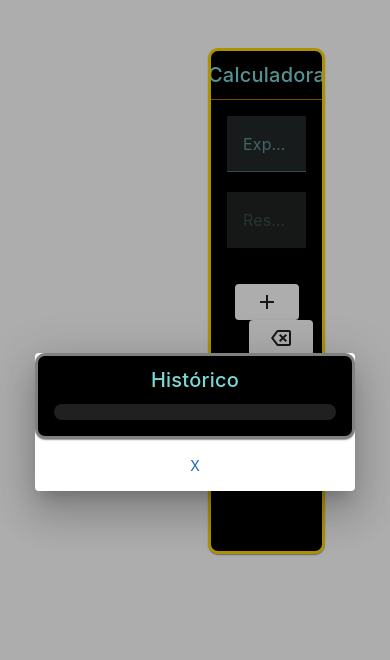
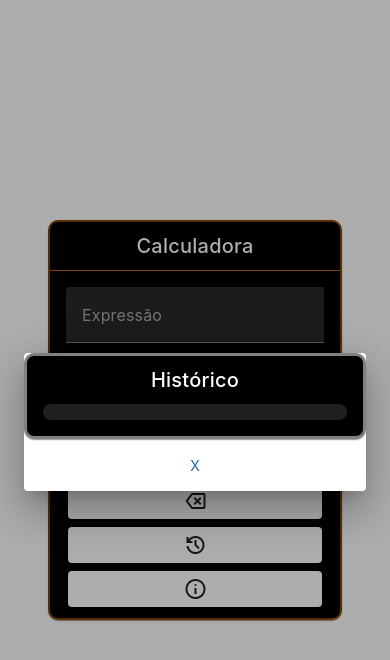
Before and after one commit to SimonMelo/calculator, a Vue app: page / in a window 390 px wide. Both pictures are taken after a click on the button "history". Shown: the top 660 px of the page. Built offline with nearby package versions, Linux system fonts and the light colour scheme.

Commit message:
feat: add responsiveness and saving history values to sessionStorage

```diff
--- a/index.html
+++ b/index.html
@@ -2,7 +2,7 @@
 <html lang="pt-br">
   <head>
     <meta charset="UTF-8">
-    <link rel="icon" href="/favicon.ico">
+    <link rel="icon" href="/src/assets/calculator.png">
     <link rel="stylesheet" href="https://fonts.googleapis.com/css2?family=Material+Symbols+Outlined:opsz,wght,FILL,GRAD@24,400,0,0" />
     <meta name="viewport" content="width=device-width, initial-scale=1.0">
     <title>Calculadora</title>
--- a/src/App.vue
+++ b/src/App.vue
@@ -1,6 +1,6 @@
 <template>
-  <v-container id="container">
-    <v-card class="mr-12" id='card-calculator' width="30vw" height="60vh">
+  <v-container  :style="{ marginTop: isMobile ? dynamicMargin + 'px' : 'auto' }" class="d-flex align-center justify-center">
+    <v-card class="ma-auto" width="400" height="400" id="card-calculator">
       <v-card-title style="display: flex; justify-content: center;">
         Calculadora
       </v-card-title>
@@ -8,12 +8,12 @@
       <!-- Dentro do v-card-text está inserido os inputs para inserir as expressões e o outro para mostrar o resultado -->
       <v-card-text>
         <v-text-field placeholder="3 + 5 * (2 - 4) / 2" style="background: rgb(32, 32, 32); height: 3.5rem;" v-model="expression" outlined label="Expressão"
-          @input="updateResult" autocomplete="off" @keydown="preventEnter" />
+          @input="updateResult" autocomplete="off" />
         <v-text-field style="background: rgb(32, 32, 32); height: 3.5rem;" disabled class="mt-5" v-model="result" outlined
           label="Resultado" />
       </v-card-text>
       <!-- Dentro do v-row é adicionado funcionalidades -->
-      <v-row style="display: flex; justify-content: center;" class="mt-5">
+      <v-row id="row-btn" class="mt-1">
 
         <v-btn @click="addHistory">
           <span class="material-symbols-outlined">
@@ -22,39 +22,37 @@
           <v-tooltip activator="parent" location="top">Adicionar ao histórico</v-tooltip>
         </v-btn>
 
-
-        <v-btn class="ml-7" @click="clearExpression"><span class="material-symbols-outlined">
+        <v-btn class="mt-2" @click="clearExpression"><span class="material-symbols-outlined">
             backspace
           </span>
           <v-tooltip activator="parent" location="top">Limpar</v-tooltip>
         </v-btn>
 
         <!-- Adicionando um dialog para abrir o histórico -->
-        <div class="text-center">
-          <v-btn class="ml-7" @click="dialogHistory = true">
+
+          <v-btn class="mt-2" @click="dialogHistory = true">
             <span class="material-symbols-outlined">
               history
             </span>
             <v-tooltip activator="parent" location="top">Histórico</v-tooltip>
           </v-btn>
-          <v-dialog v-model="dialogHistory" width="auto">
+          <v-dialog v-model="dialogHistory">
             <v-card>
               <!-- Aqui foi um adicionado o módulo onde está o histórico -->
-              <historyCalc :history="history" />
+              <historyCalc :saveHistory="saveHistory" :history="history" />
               <v-card-actions>
                 <v-btn color="primary" block @click="dialogHistory = false"> X </v-btn>
               </v-card-actions>
             </v-card>
           </v-dialog>
-        </div>
-        <div class="text-center">
-          <v-btn class="ml-7" @click="dialogHelp = true">
+
+          <v-btn class="mt-2" @click="dialogHelp = true">
             <span class="material-symbols-outlined">
               info
             </span>
             <v-tooltip activator="parent" location="top">Ajuda</v-tooltip>
           </v-btn>
-          <v-dialog v-model="dialogHelp" width="auto">
+          <v-dialog v-model="dialogHelp" >
             <v-card>
               <!-- Aqui foi um adicionado o módulo onde está as informações instrutivas -->
               <instructiveInfo />
@@ -63,7 +61,6 @@
               </v-card-actions>
             </v-card>
           </v-dialog>
-        </div>
       </v-row>
     </v-card>
   </v-container>
@@ -94,7 +91,9 @@ export default {
       history: [],
       dialogHistory: false,
       dialogHelp: false,
-      snackBar
+      snackBar,
+      dynamicMargin: 0,
+      isMobile: false
     }
   },
   methods: {
@@ -136,29 +135,87 @@ export default {
         this.snackBar.snackBarValue = true
         this.history.push(customEntry)
       }
-    }
+      this.saveHistory()
+    },
+
+    calculateDynamicMargin() {
+      const screenHeight = window.innerHeight;
+      const cardHeight = 500; // Altura do seu card
+      const minMargin = 20; // Valor mínimo para a margem superior
+
+      this.dynamicMargin = Math.max(minMargin, (screenHeight - cardHeight) / 2);
+    },
+    checkIsMobile() {
+      // Verificar se a largura da tela é inferior a um determinado ponto de corte (ajuste conforme necessário)
+      this.isMobile = window.innerWidth <= 768;
+    },
+     // Método para carregar o histórico ao iniciar o aplicativo
+     loadHistoryOnStart() {
+      const savedHistory = sessionStorage.getItem('calcHistory');
+      if (savedHistory) {
+        this.history = JSON.parse(savedHistory);
+      }
+    },
+
+    // Método para salvar o histórico no sessionStorage
+    saveHistory() {
+      sessionStorage.setItem('calcHistory', JSON.stringify(this.history));
+    },
+
+    // Método para limpar o histórico
+    clearHistory() {
+      this.history.splice(0, this.history.length);
+      // Ao limpar o histórico, salva no sessionStorage
+      this.saveHistory();
+    },
   },
   components: {
     historyCalc,
     instructiveInfo
+  },
+  mounted() {
+    this.calculateDynamicMargin();
+    window.addEventListener('resize', this.calculateDynamicMargin);
+    this.checkIsMobile();
+    window.addEventListener('resize', this.checkIsMobile);
+
+    // Carregar o histórico ao iniciar o aplicativo
+    this.loadHistoryOnStart();
+  },
+  beforeDestroy() {
+    window.removeEventListener('resize', this.calculateDynamicMargin);
+    window.removeEventListener('resize', this.checkIsMobile);
+
+    // Salvar o histórico ao fechar o aplicativo
+    this.saveHistory();
   }
 }
 </script>
 
-<style>
+<style scoped>
+
+::-webkit-scrollbar {
+  display: none;
+}
+
 #container {
   display: flex;
-  margin-left: 10rem;
 }
 
 #card-calculator {
-  background:black !important;
-  color: rgb(145, 249, 249, 0.864);
-  border: 3px solid gold;
+  background: black !important;
+  color: white;
+  border: 2px solid rgba(255, 136, 0, 0.5);
   border-radius: 10px;
 }
 
 #snackbarMSG {
   font-weight: 500;
 }
+
+#row-btn {
+  display: flex;
+  flex-direction: column;
+  padding: 0px 30px 0px 30px;
+}
 </style>
--- a/src/Calculator.js
+++ b/src/Calculator.js
@@ -19,8 +19,10 @@ export default {
 
       let formattedValue
 
+      //Verifica se result é do tipo "number" e faz a comparação
       if (typeof result === 'number' && !isNaN(result) && isFinite(result)) {
         if (!Number.isInteger(result)) {
+          //Caso não seja um número inteiro ele retorna no máximo um float com 3 números de precisão
           formattedValue = format(result, { precision: 3 })
         } else {
           formattedValue = result
--- a/src/components/historyCalc.vue
+++ b/src/components/historyCalc.vue
@@ -5,7 +5,7 @@
     </v-card-title>
     <v-card-text>
       <v-list style="background: rgb(32, 32, 32); border-radius: 10px;">
-        <v-list-item style="background: rgb(32, 32, 32); color: rgba(145, 249, 249, 0.864);"
+        <v-list-item style="background: rgb(32, 32, 32); color: white;"
         v-for="(item, index) in history" :key="index">
         <v-list-item-content id="content-result">
             <v-list-item-title style="display: flex; justify-content: start;">
@@ -39,20 +39,23 @@ export default {
   },
   props: {
     history: Array,
+    saveHistory: Function
   },
   methods: {
     //Função para apagar um item do histórico
     deleteItem(index) {
       this.history.splice(index, 1)
+      this.saveHistory()
     },
     //Função para apagar um item do histórico
     deleteAllItens() {
       this.history.splice(0, this.history.length)
+      this.saveHistory()
     },
     //Função para aumentar a largura do card caso a função adicionada seja grande
     updateCardWidth() {
       const itemCount = this.history.length;
-      this.cardWidth = `${Math.max(5 + 10 * itemCount, 20)}rem`;
+      this.cardWidth = `${Math.max(5 + 10 * itemCount, 100)}%`;
     }
   },
   watch: {
@@ -74,7 +77,7 @@ export default {
 <style scoped>
 #card-historic {
   background: black !important;
-  color: rgb(145, 249, 249, 0.864);
+  color:white;
   border: 3px solid gray;
   border-radius: 10px;
 }
--- a/src/components/instructiveInfo.vue
+++ b/src/components/instructiveInfo.vue
@@ -8,7 +8,7 @@
         <v-card-text>
           <div class="mb-4">
             <label for="sectionSelect" class="text-sm">Selecione uma seção:</label>
-            <v-select v-model="selectedSection" :items="sections" label="Selecione uma seção" id="sectionSelect"
+            <v-select v-model="selectedSection" :items="sections" id="sectionSelect"
               class="block w-full mt-1 p-2 border rounded"></v-select>
           </div>
 
@@ -53,7 +53,7 @@ export default {
   name: 'CalculadoraInstrucoes',
   data() {
     return {
-      selectedSection: '',
+      selectedSection: 'Selecione',
       sections: [
         'Operações Básicas', 'Operações Avançadas'
       ],
@@ -65,7 +65,7 @@ export default {
 <style scoped>
 #instruction-card {
   background: black !important;
-  color: rgb(145, 249, 249, 0.864);
+  color: white;
   border: 3px solid gray;
   border-radius: 10px;
 }
```
Also changed, not shown: src/assets/calculator.png (added).
